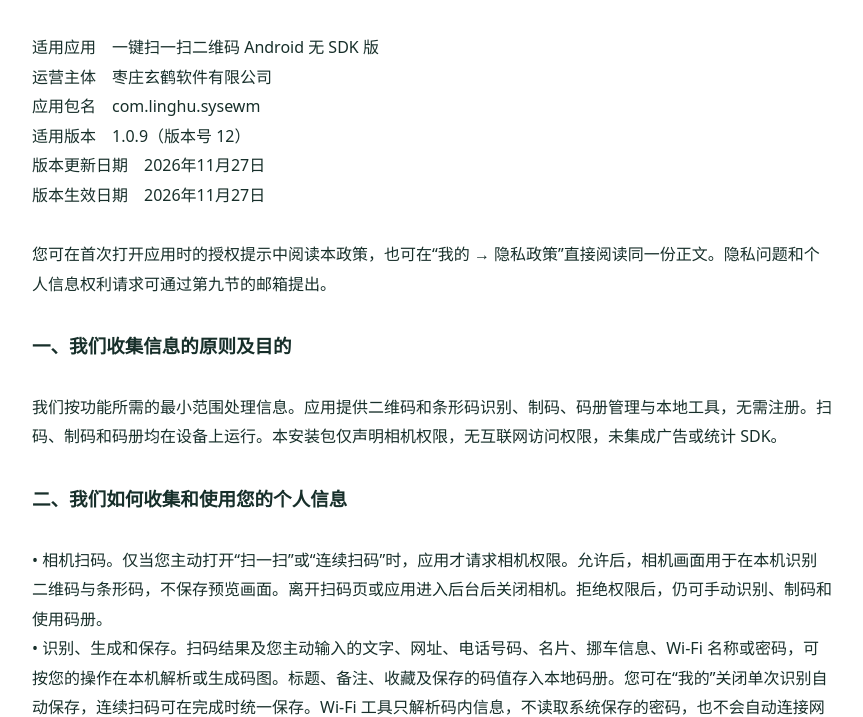
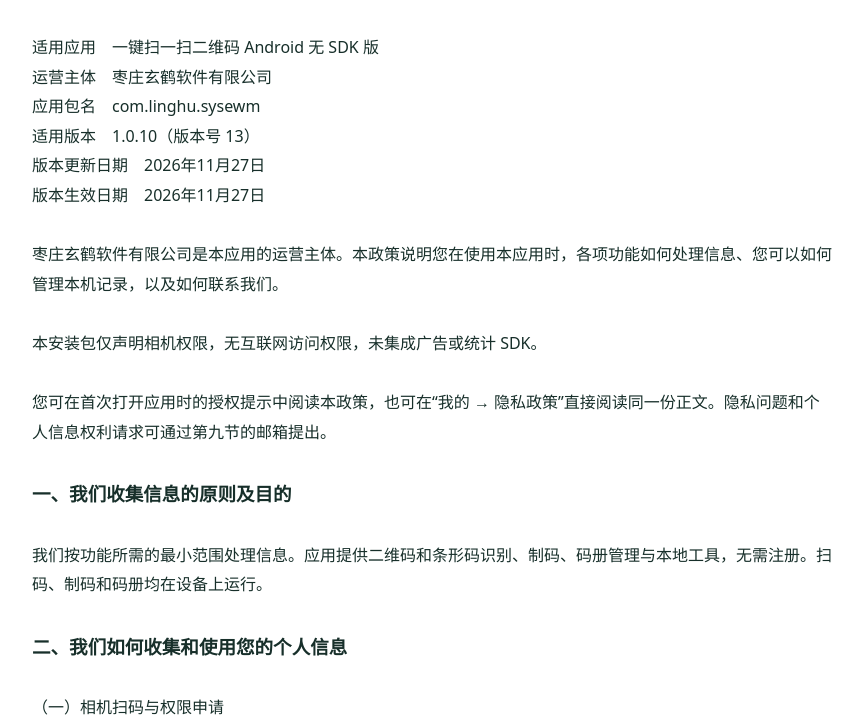
Before and after one commit to hjccsrhaq/good, a plain HTML site: page docs/onescan/standalone/index.html in a window 1280 px wide. Shown: the part 84-801 px from the top of the page, without its empty margins (208-1071 px from the left). Drawn offline with Linux system fonts and the light colour scheme.

Commit message:
Publish Xiaomi standalone privacy policy for 1.0.10

```diff
--- a/docs/onescan/standalone/index.html
+++ b/docs/onescan/standalone/index.html
@@ -3,23 +3,41 @@
 适用应用　一键扫一扫二维码 Android 无 SDK 版
 运营主体　枣庄玄鹤软件有限公司
 应用包名　com.linghu.sysewm
-适用版本　1.0.9（版本号 12）
+适用版本　1.0.10（版本号 13）
 版本更新日期　2026年11月27日
 版本生效日期　2026年11月27日
+
+枣庄玄鹤软件有限公司是本应用的运营主体。本政策说明您在使用本应用时，各项功能如何处理信息、您可以如何管理本机记录，以及如何联系我们。
+
+本安装包仅声明相机权限，无互联网访问权限，未集成广告或统计 SDK。
 
 您可在首次打开应用时的授权提示中阅读本政策，也可在“我的 → 隐私政策”直接阅读同一份正文。隐私问题和个人信息权利请求可通过第九节的邮箱提出。
 
 <strong>一、我们收集信息的原则及目的</strong>
 
-我们按功能所需的最小范围处理信息。应用提供二维码和条形码识别、制码、码册管理与本地工具，无需注册。扫码、制码和码册均在设备上运行。本安装包仅声明相机权限，无互联网访问权限，未集成广告或统计 SDK。
+我们按功能所需的最小范围处理信息。应用提供二维码和条形码识别、制码、码册管理与本地工具，无需注册。扫码、制码和码册均在设备上运行。
 
 <strong>二、我们如何收集和使用您的个人信息</strong>
 
-• 相机扫码。仅当您主动打开“扫一扫”或“连续扫码”时，应用才请求相机权限。允许后，相机画面用于在本机识别二维码与条形码，不保存预览画面。离开扫码页或应用进入后台后关闭相机。拒绝权限后，仍可手动识别、制码和使用码册。
-• 识别、生成和保存。扫码结果及您主动输入的文字、网址、电话号码、名片、挪车信息、Wi-Fi 名称或密码，可按您的操作在本机解析或生成码图。标题、备注、收藏及保存的码值存入本地码册。您可在“我的”关闭单次识别自动保存，连续扫码可在完成时统一保存。Wi-Fi 工具只解析码内信息，不读取系统保存的密码，也不会自动连接网络。
-• 复制和粘贴。应用响应您主动执行的操作，将选定内容复制到系统剪贴板，或使用您主动粘贴的内容。系统剪贴板由设备管理。
-• 导入和导出。通过系统文件选择器读取您选中的备份或向您选择的位置写入文件。导出的 JSON、CSV、PNG 和 PDF 可能包含您保存的内容，文件在应用外由您自行管理。
-• 反馈。点击“导出反馈文件”会在本机生成文件，其中含您填写的问题、应用版本和 Android API 版本。您可以自行决定是否将文件或其他信息发送给运营者。运营者收到反馈后，使用您主动提供的问题描述及必要的联系信息处理请求。
+（一）相机扫码与权限申请
+
+仅当您主动打开“扫一扫”或“连续扫码”时，应用才请求相机权限。允许后，相机画面用于在本机识别二维码与条形码，不保存预览画面。离开扫码页或应用进入后台后关闭相机。拒绝权限后，仍可手动识别、制码和使用码册。
+
+（二）识别、生成和本地保存
+
+扫码结果及您主动输入的文字、网址、电话号码、名片、挪车信息、Wi-Fi 名称或密码，可按您的操作在本机解析或生成码图。标题、备注、收藏及保存的码值存入本地码册。您可在“我的”关闭单次识别自动保存，连续扫码可在完成时统一保存。Wi-Fi 工具只解析码内信息，不读取系统保存的密码，也不会自动连接网络。
+
+（三）复制和粘贴
+
+应用响应您主动执行的操作，将选定内容复制到系统剪贴板，或使用您主动粘贴的内容。系统剪贴板由设备管理。
+
+（四）导入和导出
+
+通过系统文件选择器读取您选中的备份或向您选择的位置写入文件。导出的 JSON、CSV、PNG 和 PDF 可能包含您保存的内容，文件在应用外由您自行管理。
+
+（五）问题反馈
+
+点击“导出反馈文件”会在本机生成文件，其中含您填写的问题、应用版本和 Android API 版本。您可以自行决定是否将文件或其他信息发送给运营者。运营者收到反馈后，使用您主动提供的问题描述及必要的联系信息处理请求。
 
 <strong>三、我们如何使用 Cookie 和同类技术</strong>
 
@@ -27,22 +45,41 @@
 
 <strong>四、我们如何共享、转让、公开披露您的个人信息</strong>
 
+（一）打开外部链接与主动分享
+
 应用内处理的扫码记录和码册在本机保存。经您确认打开网址，或主动选择分享时，选定的链接、文本或码图会交给您选择的浏览器、系统服务或其他应用。接收方按自己的规则处理所收到的内容。请在操作前核对接收方和资料，尤其是带有联系方式、Wi-Fi 密码的码图和备份。
+
+（二）转让与公开披露
 
 运营者没有设置从本安装包自动上传、转让或公开披露码册内容的功能。对于您主动发送给运营者的信息，我们在办理请求所需范围内处理。依法需要向有关机关提供信息时，按法定条件和必要范围办理。
 
 <strong>五、我们如何保存与保护您的个人信息</strong>
 
+（一）本地保存与安全保护
+
 码册保存在应用私有空间，采用 AES-GCM 加密，密钥由 Android Keystore 管理。应用关闭系统自动备份。可在“我的”启用本地隐私锁。已保存的码册记录留存至您删除、清除应用数据或卸载。您已自行保存或分享的副本由您或接收方管理。
+
+（二）反馈与权利申请资料的保存
 
 运营者对您通过邮箱提供的反馈及权利申请信息，仅在办理请求和依法留存所需期间保存。达到法定删除条件时依法删除或作匿名化处理。发生个人信息安全事件时，采取相应的补救措施，并依法履行告知和报告义务。
 
 <strong>六、您对个人信息享有的权利</strong>
 
-• 查阅、复制及更正。在“码册”打开记录可查阅、复制码值及编辑标题或备注。码值需要更正时，可以重新识别或生成并删除旧记录。可通过“我的 → 备份与导出”取得一份副本。
-• 删除。在“码册”可删除单条记录，在“我的”可清除全部本地记录。清除应用数据或卸载也会清除应用内记录。导出的文件需要在其保存位置另行删除。
-• 撤回同意。在手机系统的应用权限设置中可撤回相机权限。需要重新选择是否同意隐私政策时，可先备份需要保留的记录，再在系统设置中清除本应用数据。清除数据也会移除码册和设置，重新打开时会重新询问。撤回同意不影响此前依法进行的处理。
-• 如需向运营者申请查阅、复制、更正、补充或删除已发送给我们的信息，撤回同意，或提出投诉，可通过第九节所列邮箱联系。本版本无需注册账号。
+（一）查阅、复制及更正
+
+在“码册”打开记录可查阅、复制码值及编辑标题或备注。码值需要更正时，可以重新识别或生成并删除旧记录。可通过“我的 → 备份与导出”取得一份副本。
+
+（二）删除
+
+在“码册”可删除单条记录，在“我的”可清除全部本地记录。清除应用数据或卸载也会清除应用内记录。导出的文件需要在其保存位置另行删除。
+
+（三）撤回同意
+
+在手机系统的应用权限设置中可撤回相机权限。需要重新选择是否同意隐私政策时，可先备份需要保留的记录，再在系统设置中清除本应用数据。清除数据也会移除码册和设置，重新打开时会重新询问。撤回同意不影响此前依法进行的处理。
+
+（四）联系运营者行使权利
+
+如需向运营者申请查阅、复制、更正、补充或删除已发送给我们的信息，撤回同意，或提出投诉，可通过第九节所列邮箱联系。本版本无需注册账号。
 
 <strong>七、我们如何处理未成年人个人信息</strong>
 
```
